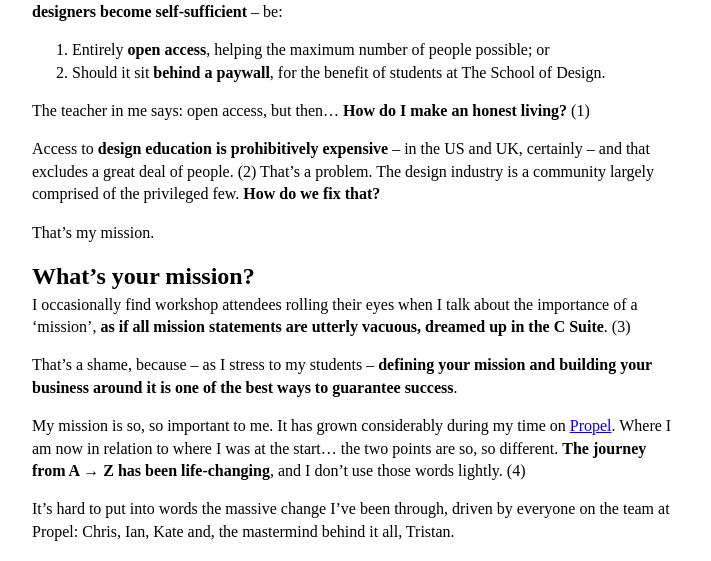
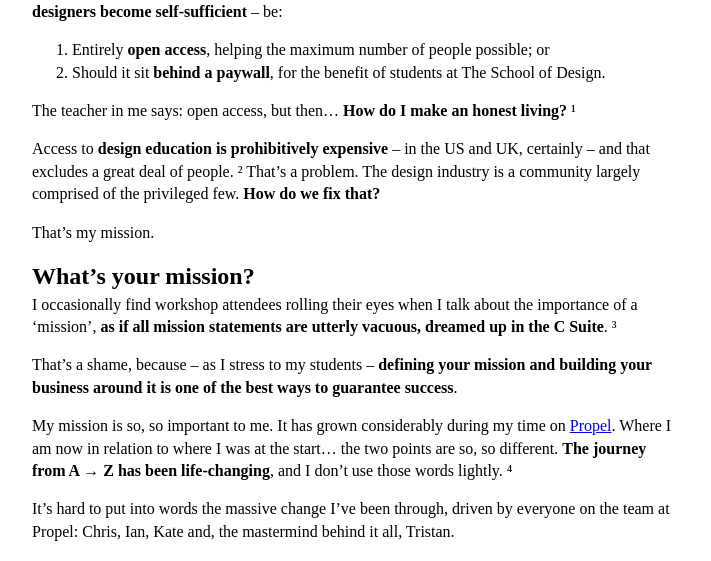
Before and after one commit to designtrack/designtrack-journal, a Jekyll site: the page built from _posts/2020-06-09-mission.md, in a window 1280 px wide and 900 px high, scrolled down 385 px. Shown: the part 158-719 px from the top of the window, without its empty margins (283-994 px from the left). Built offline with Jekyll 4.4.1, drawn with Linux system fonts in a browser that asks for light colours; nearby versions of some CDN libraries.

Commit message:
Update from Forestry.io Christopher Murphy updated _posts/2020-06-09-mission.md

```diff
--- a/_posts/2020-06-09-mission.md
+++ b/_posts/2020-06-09-mission.md
@@ -19,19 +19,19 @@ This is incredibly encouraging and it’s motivating me to continue adding conte
 1. Entirely **open access**, helping the maximum number of people possible; or
 2. Should it sit **behind a paywall**, for the benefit of students at The School of Design.
 
-The teacher in me says: open access, but then… **How do I make an honest living?** (1)
+The teacher in me says: open access, but then… **How do I make an honest living?** ¹
 
-Access to **design education is prohibitively expensive** – in the US and UK, certainly – and that excludes a great deal of people. (2) That’s a problem. The design industry is a community largely comprised of the privileged few. **How do we fix that?**
+Access to **design education is prohibitively expensive** – in the US and UK, certainly – and that excludes a great deal of people. ² That’s a problem. The design industry is a community largely comprised of the privileged few. **How do we fix that?**
 
 That’s my mission.
 
 ## What’s your mission?
 
-I occasionally find workshop attendees rolling their eyes when I talk about the importance of a ‘mission’, **as if all mission statements are utterly vacuous, dreamed up in the C Suite**. (3)
+I occasionally find workshop attendees rolling their eyes when I talk about the importance of a ‘mission’, **as if all mission statements are utterly vacuous, dreamed up in the C Suite**. ³
 
 That’s a shame, because – as I stress to my students – **defining your mission and building your business around it is one of the best ways to guarantee success**.
 
-My mission is so, so important to me. It has grown considerably during my time on [Propel](https://igniteni.com). Where I am now in relation to where I was at the start… the two points are so, so different. **The journey from A → Z has been life-changing**, and I don’t use those words lightly. (4)
+My mission is so, so important to me. It has grown considerably during my time on [Propel](https://igniteni.com). Where I am now in relation to where I was at the start… the two points are so, so different. **The journey from A → Z has been life-changing**, and I don’t use those words lightly. ⁴
 
 It’s hard to put into words the massive change I’ve been through, driven by everyone on the team at Propel: Chris, Ian, Kate and, the mastermind behind it all, Tristan.
 
```
